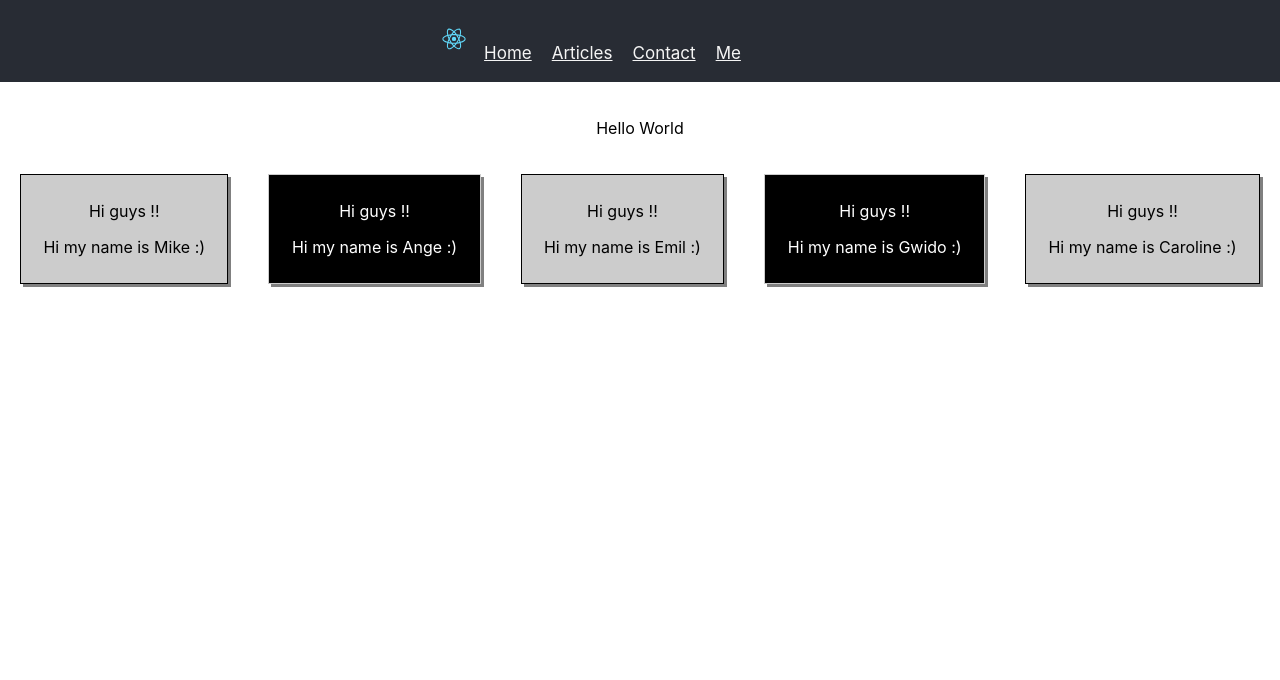
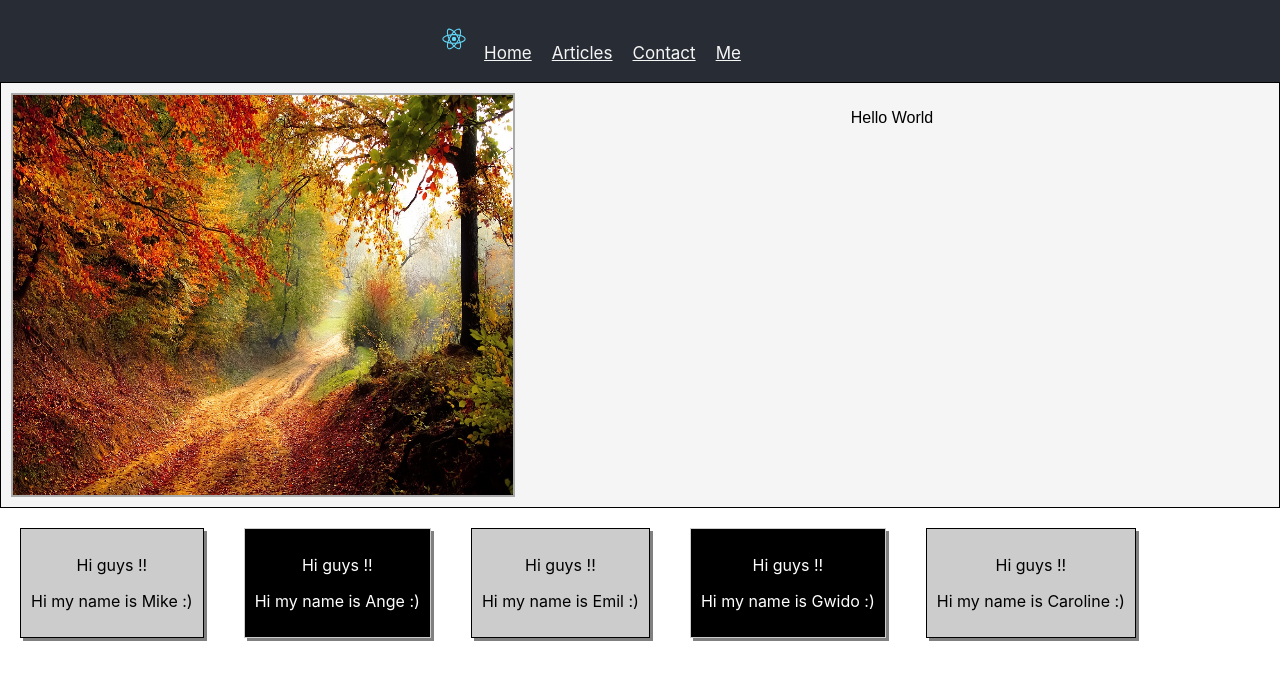
Before and after one commit to wod33k/first-react, a React (Create React App) app: page / in a window 1280 px wide. Shown: the top 680 px of the page. Built offline with nearby package versions, Linux system fonts and the light colour scheme.

Commit message:
Nowy system stylowy

```diff
--- a/src/App.css
+++ b/src/App.css
@@ -1,5 +1,6 @@
 .App {
-  display: grid;
+  display: flex;
+  flex-direction: column;
   text-align: center;
 }
 
@@ -12,8 +13,8 @@
 .App-header {
   background-color: #282c34;
   min-height: 100vh;
-  display: grid;
-  flex-direction: column;
+  display: flex;
+  flex-direction: column ;
   align-items: center;
   justify-content: center;
   font-size: calc(10px + 2vmin);
@@ -37,7 +38,6 @@
   margin: 20px;
   background-color: #000;
   color: white;
-  grid-row: 1;
   padding: 10px;
   border: 1px solid #cccccc;
   box-shadow: 3px 3px grey;
@@ -49,7 +49,6 @@
   margin: 20px;
   background-color: #ccc;
   color: black;
-  grid-row: 1;
   padding: 10px;
   border: 1px solid black;
   box-shadow: 3px 3px grey;
@@ -68,7 +67,6 @@ box-shadow: 0px 0px;
 }
 
 .navibar {
-
 background-color: #282c34;
 color: white;
 padding: 5px;
@@ -90,6 +88,7 @@ float: left;
 
 .ludzie {
 display: inherit;
+flex-flow: row;
 
 }
 
--- a/src/App.js
+++ b/src/App.js
@@ -11,6 +11,12 @@ import MainPost from './components/mainPost';
 //class App extends Component {
 
   //state = {
+
+//const jakistekst = 'WordPress REST API makes it easier to connect to apps. A custom looking mobile or single-page app can now more easily than ever not only read WordPress data, but also create, edit and delete that data\.
+//  Many have started to use WordPress in \"weird places\", as in applications where it would have been a pain to work with a few years ago.
+ // As for us? We chose React for this demo because, well, we\'ve been talking too much about Vue recently. Jokes aside, we do want to keep our content diversified, and React still is one of the best frameworks out there: flexible & reusable component system, Facebook-backed open source project, efficient workflow with JSX, etc.
+  //Also, using WP REST API with a React frontend you can put together a full JAMstack, the which I\'m always more than willing.';
+//;
 
 
 function App() {
--- a/src/components/mainPost.js
+++ b/src/components/mainPost.js
@@ -1,17 +1,43 @@
 import React from 'react';
+import styled from 'styled-components'
+import zdj from '../road.jpg'
+
+const MainPostStyled = styled.div `
+display: flex;
+flex-direction: row;
+width: 100 %;
+background-color: whitesmoke;
+border: solid 1px black;
+padding:  10px;
+`;
+
+const MainPostText = styled.p `
+flex: 2;
+font-size: 12pt;
+font-family: Arial;
+color: black;
+`;
+
+const MainPostImg = styled.img `
+flex: 1;
+width: 500px;
+height: 400px;
+padding: 0px;
+border: solid 2px darkgrey;
+
+`;
 
 
 const MainPost  = props => {
 
     return (
-            <div className="mainPost">
-                <div className="mainPostImg">
-                    <img ></img>
-                </div>
-                <div className="mainPostText">
-                    <p className="mainPostQute">{props.mainPostText}</p>
-                </div>
-              </div>
+            <MainPostStyled>
+                <MainPostImg src={zdj} />
+
+                <MainPostText>   {props.mainPostText}</MainPostText>
+
+
+                </MainPostStyled>
 
     )
 
```
